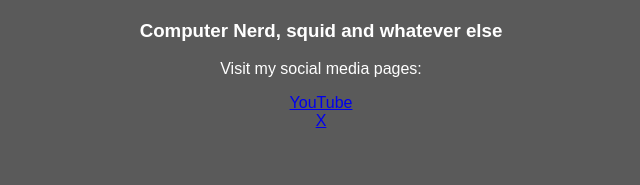
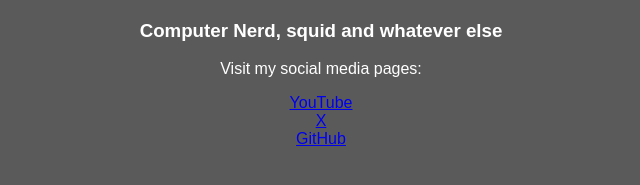
Before and after one commit to bit-whisperer/bit-whisperer.github.io, a plain HTML site: page index.html in a window 1280 px wide. Shown: the part 57-242 px from the top of the page, without its empty margins (319-959 px from the left). Drawn offline with Linux system fonts and the light colour scheme.

Commit message:
Update index.html
added github link

```diff
--- a/index.html
+++ b/index.html
@@ -11,5 +11,7 @@
 <a href="https://www.youtube.com/techguy348">YouTube</a>
 <br>
 <a href="https://www.x.com/techguy348">X</a>
+<br>
+<a href="https://github.com/bit-whisperer/">GitHub</a>
 </p>
 </body></html>
```
